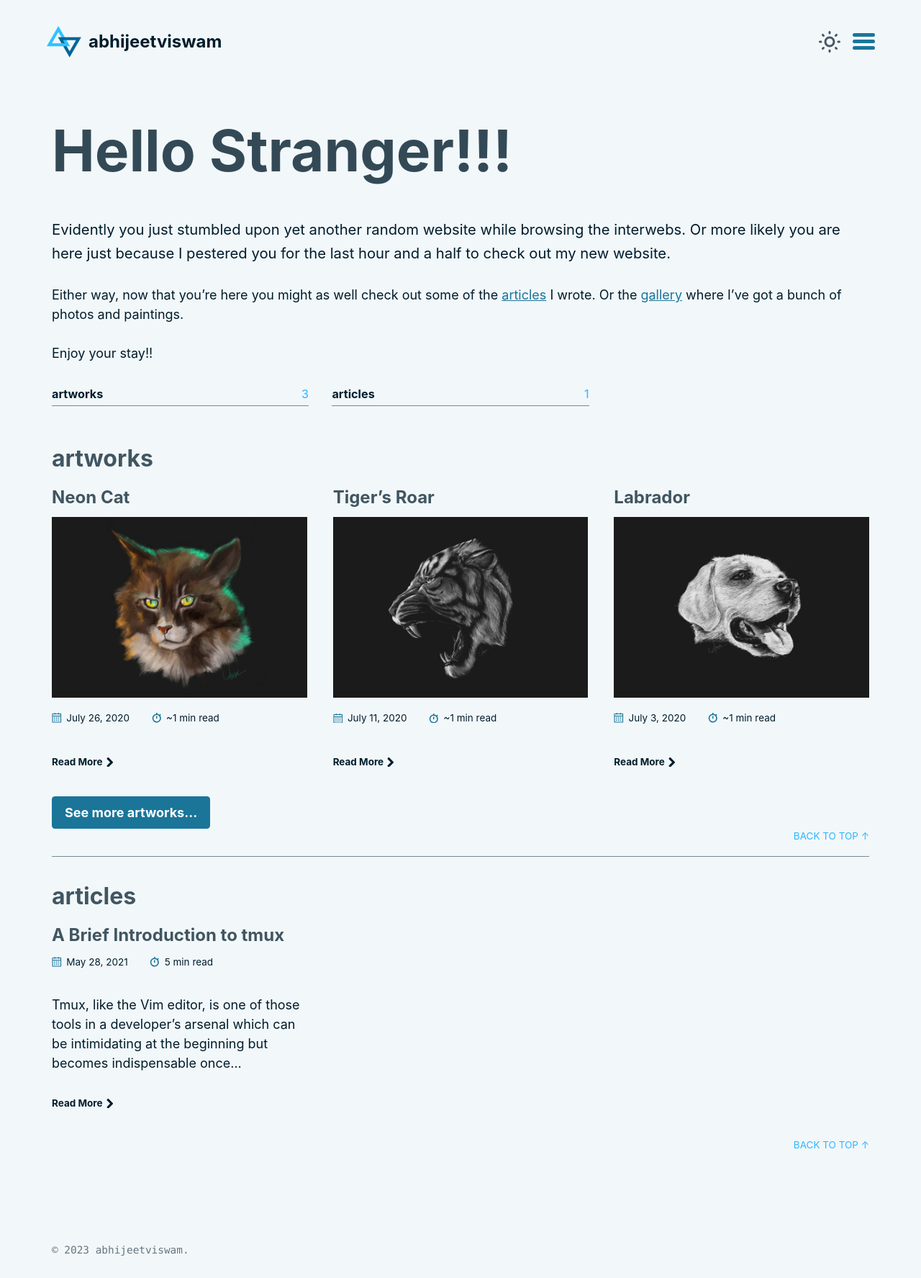
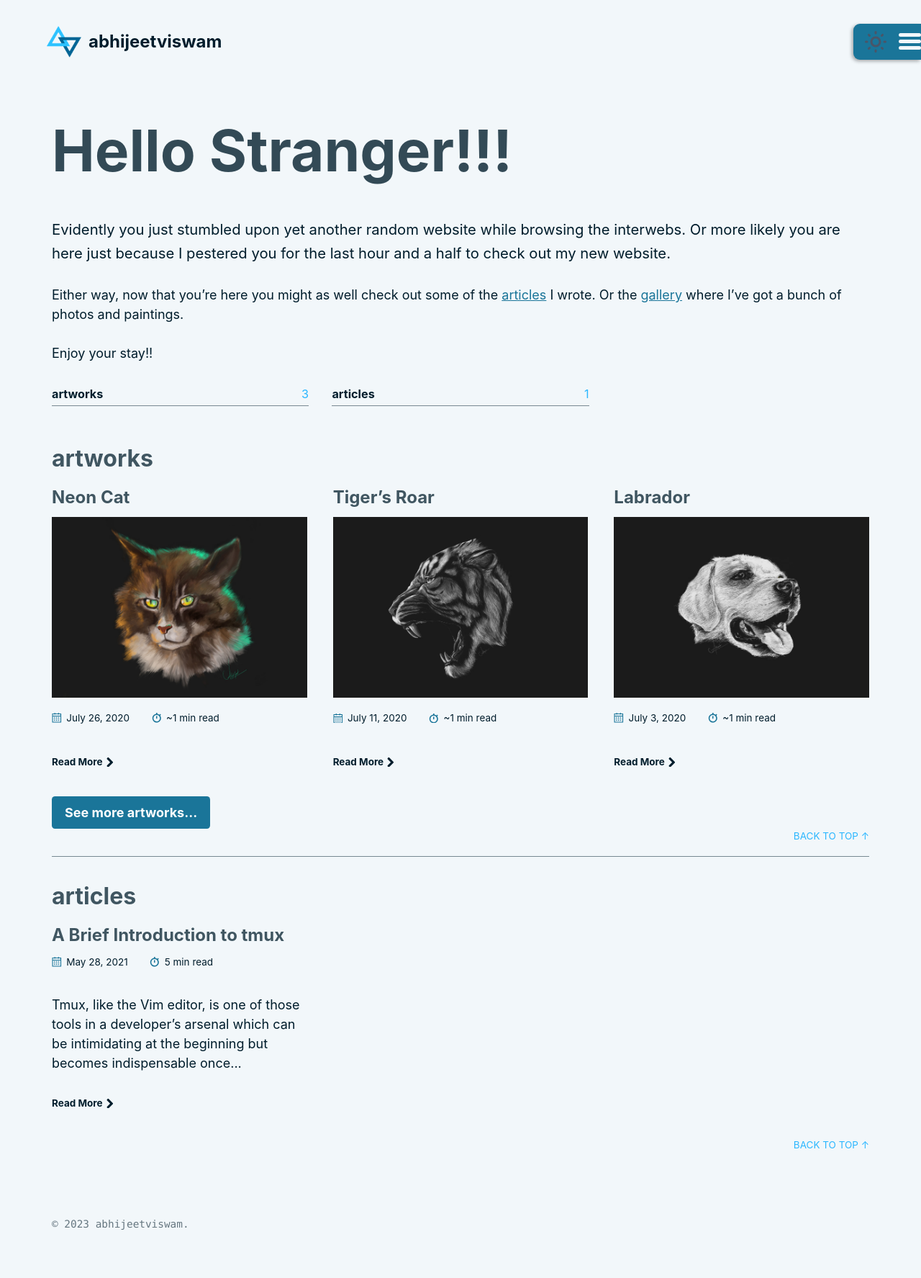
Before and after one commit to abhijeetviswam/abhijeetviswam.github.io, a Jekyll site: the page built from index.md, in a window 1280 px wide. Shown: the whole page at 72% size. Built offline with Jekyll 4.4.1, drawn with Linux system fonts in a browser that asks for light colours; comment, search, counter and statistics services are not loaded; after the commit the page ends 1739 px from its top, so only the background shows below that.

Commit message:
[ui] Move sidebar to the right
- Convert hamburger menu into floating button on the right edge
- Tweaked navicon animation
- Move footer inside wrapper to fix sidebar animation bug

```diff
--- a/_layouts/default.html
+++ b/_layouts/default.html
@@ -53,10 +53,10 @@
         <div class="search-content">
           {% include search-form.html %}
         </div>
+        {% include footer.html %}
       </div>
     </div>
 
-    {% include footer.html %}
     {% include scripts.html %}
 
   </body>
--- a/_sass/basically-basic/_layout.scss
+++ b/_sass/basically-basic/_layout.scss
@@ -19,6 +19,7 @@
   z-index: 100;
   -webkit-backface-visibility: hidden;
   backface-visibility: hidden;
+  overflow: hidden;
 }
 
 .intro,
--- a/_sass/basically-basic/_navicons.scss
+++ b/_sass/basically-basic/_navicons.scss
@@ -104,18 +104,18 @@
     }
 
     &::before {
-      -webkit-transform: rotate(35deg);
-      -ms-transform: rotate(35deg);
-      transform: rotate(35deg);
+      -webkit-transform: rotate(-35deg);
+      -ms-transform: rotate(-35deg);
+      transform: rotate(-35deg);
       -webkit-transform-origin: left top;
       -ms-transform-origin: left top;
       transform-origin: left top;
     }
 
     &::after {
-      -webkit-transform: rotate(-35deg);
-      -ms-transform: rotate(-35deg);
-      transform: rotate(-35deg);
+      -webkit-transform: rotate(35deg);
+      -ms-transform: rotate(35deg);
+      transform: rotate(35deg);
       -webkit-transform-origin: left bottom;
       -ms-transform-origin: left bottom;
       transform-origin: left bottom;
--- a/_sass/basically-basic/_sidebar.scss
+++ b/_sass/basically-basic/_sidebar.scss
@@ -5,7 +5,7 @@
 .sidebar {
   position: fixed;
   top: 0;
-  left: 0;
+  right: 0;
   width: 100%;
   max-width: $sidebar-width;
   height: 100%;
@@ -126,7 +126,7 @@
 }
 
 .sidebar-toggle-wrapper {
-  position: absolute;
+  position: fixed;
   display: -webkit-box;
   display: -ms-flexbox;
   display: flex;
@@ -135,19 +135,11 @@
   align-items: center;
   top: 0;
   right: 0;
-  margin: 1.8125rem 0;
-  padding-right: 1rem;
-  background-color: $background-color;
+  margin: 1.8125rem 0 1.8125rem 0;
   z-index: 10000;
-
-  @include breakpoint($medium) {
-    right: 2rem;
-    padding-right: 0;
-  }
-
-  @include breakpoint($large) {
-    right: 5vw;
-  }
+  box-shadow: -2px 2px 5px #00000055;
+  background: $accent-color;
+  border-radius: 0.5em 0 0 0.5em;
 
   .toggle-inner {
     display: -ms-flexbox;
@@ -157,6 +149,10 @@
     -webkit-box-align: center;
     align-items: center;
   }
+
+  &:hover {
+    background-color: tint($accent-color, 20%);
+  }
 }
 
 .sidebar-toggle-label {
--- a/_sass/basically-basic/_variables.scss
+++ b/_sass/basically-basic/_variables.scss
@@ -101,7 +101,7 @@ $navicon-duration: 0.5s !default;
 $navicon-toggled-size: 1 !default;
 $navicon-nav-bg-close: transparent !default;
 $navicon-nav-bg-open: transparent !default;
-$navicon-content-bg: $accent-color !default;
+$navicon-content-bg: $background-color !default;
 
 /* Site image */
 $site-image-width: 50px !default;
--- a/_sass/basically-basic/utilities/_align.scss
+++ b/_sass/basically-basic/utilities/_align.scss
@@ -53,10 +53,10 @@ a img.align-left {
    ========================================================================== */
 
 .is--pushed {
-  transform: translateX(1 * $sidebar-width);
+  transform: translateX(-1 * $sidebar-width);
   transform-origin: right;
 
   @include breakpoint($large) {
-    transform: translateX(1.5 * $sidebar-width);
+    transform: translateX(-1.5 * $sidebar-width);
   }
 }
```
